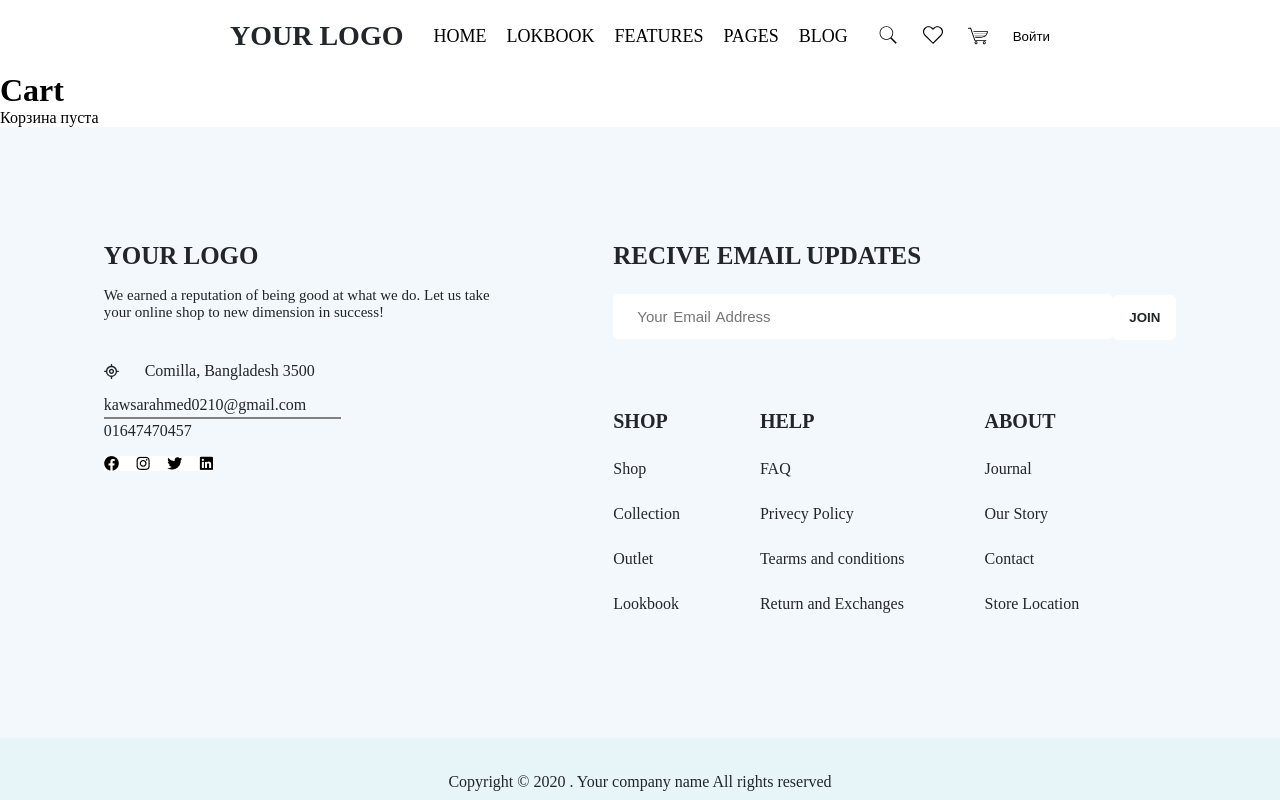
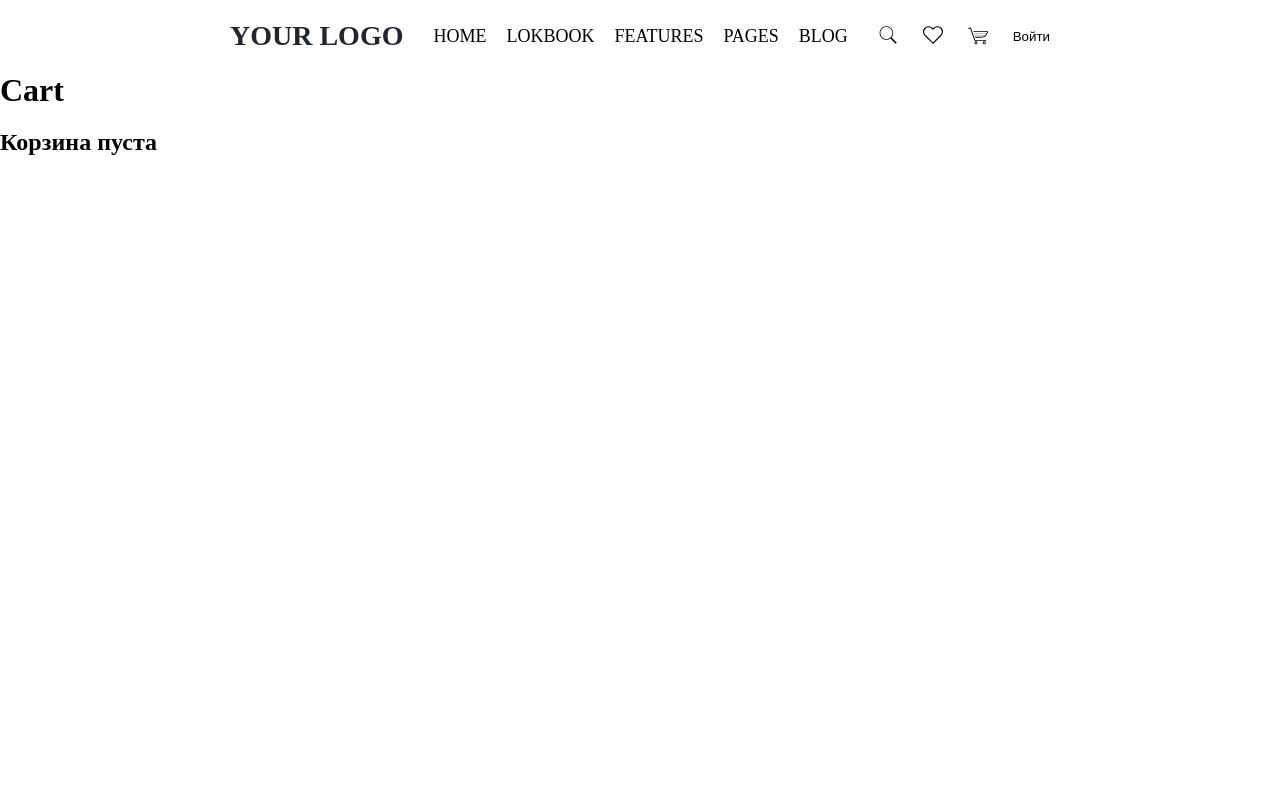
Before and after one commit to Aiba30/fashion, a React (Create React App) app: page /cart in a window 1280 px wide. Shown: the top 800 px of the page. Built offline with nearby package versions, Linux system fonts and the light colour scheme; the HTML template or start-up script is replaced by a standard one.

Commit message:
add in cart

```diff
--- a/src/App.js
+++ b/src/App.js
@@ -15,15 +15,17 @@ import { useState } from "react";
 
 function App() {
 	const {isOpen,onOpen,onClose} = useDisclosure(false);
-	const [cart,setCart] = useState([]);
+	const [cart,setCart] = useState({});
 	function addInCart(id, picture, name, desc, price, activePrice){
-		setCart(prev=>[...prev,{id,picture,name,desc,price,activePrice}]);
+		const newCart = {...cart};
+		newCart[id] = newCart[id] ? [...newCart[id],{id,picture,name,desc,price,activePrice}] : [{id,picture,name,desc,price,activePrice}];
+		setCart(newCart);
 	}
 
 	function deleteInCart(id){
-			const cardId = cart.findIndex(item => item.id === id);
-			if (cardId === -1) return;
-			setCart(cart.filter((_, index) => index !== cardId));
+		const filterCart = {...cart};
+		filterCart[id].pop();
+		setCart(filterCart);
 	}
 
   return (
@@ -31,7 +33,7 @@ function App() {
 		<BrowserRouter>
 		<Header open = {onOpen}/>
 			<Routes>
-				<Route path="/" element={<Home addInCart={addInCart} deleteInCart={deleteInCart} close = {onClose} isOpen = {isOpen}/>}/>
+				<Route path="/" element={<Home cart={cart} addInCart={addInCart} deleteInCart={deleteInCart} close = {onClose} isOpen = {isOpen}/>}/>
 				<Route path="/blog" element = {<Blog/>}/>
 				<Route path="/features" element = {<Features/>}/>
 				<Route path="/lokBook" element = {<LokBook/>}/>
--- a/src/components/WFashion/Card.jsx
+++ b/src/components/WFashion/Card.jsx
@@ -1,4 +1,4 @@
-import { useState } from "react";
+import { useCallback } from "react";
 import "./fashion.css";
 import { useNavigate } from "react-router-dom";
 export const Card = ({
@@ -8,17 +8,14 @@ export const Card = ({
   desc,
   price,
   activePrice,
+  cart,
   addInCart,
   deleteInCart,
 }) => {
   const redirect = useNavigate();
-  const [count, setCount] = useState(0);
-  function increment() {
-    setCount((prev) => prev + 1);
-  }
-  function decrement() {
-    if (count > 0) setCount((prev) => prev - 1);
-  }
+  const addToCart = useCallback(() => {
+    addInCart(id, picture, name, desc, price, activePrice);
+  }, [cart]);
   return (
     <div className="card">
       <img
@@ -30,23 +27,9 @@ export const Card = ({
       <p className="card-name">{name}</p>
       <h6 className="card-description">{desc}</h6>
       <div className="cart">
-        <button
-          onClick={() => {
-            addInCart(id, picture, name, desc, price, activePrice);
-            increment();
-          }}
-        >
-          +
-        </button>
-        <span>{count}</span>
-        <button
-          onClick={() => {
-            deleteInCart(id);
-            decrement();
-          }}
-        >
-          -
-        </button>
+        <button onClick={addToCart}>+</button>
+        <span>{cart[id] ? cart[id].length : 0}</span>
+        <button onClick={() => deleteInCart(id)}>-</button>
       </div>
       <div className="card-prices">
         <span className="card-price">{price}</span>
--- a/src/components/WFashion/WFashion.jsx
+++ b/src/components/WFashion/WFashion.jsx
@@ -2,7 +2,7 @@ import { Card } from "./Card";
 import "./fashion.css";
 import { cards } from "../../mock/mockFile";
 import { useMemo, useState } from "react";
-export const WFashion = ({ addInCart, deleteInCart }) => {
+export const WFashion = ({ cart, addInCart, deleteInCart }) => {
   const [value, setValue] = useState("");
   const filteredCards = useMemo(
     () =>
@@ -37,6 +37,7 @@ export const WFashion = ({ addInCart, deleteInCart }) => {
               desc={card.desc}
               price={card.price}
               activePrice={card.activePrice}
+              cart={cart}
               addInCart={addInCart}
               deleteInCart={deleteInCart}
             />
--- a/src/pages/Cart/Cart.jsx
+++ b/src/pages/Cart/Cart.jsx
@@ -1,38 +1,31 @@
 import { useState } from "react";
-const styles = {
-  width: "150px",
-  padding: "10px",
-  border: "solid",
-  margin: "0 0 0 15px",
-};
+import "./cart.css";
 export const Cart = ({ cart }) => {
   const [state, setState] = useState(cart);
+  function renderCards() {
+    const cards = [];
+    for (let key in state) {
+      cards.push(...state[key]);
+    }
+    return cards;
+  }
   return (
-    <main>
-      <h1>Cart</h1>
-      {state.length > 0 ? (
-        cart.map((item, index) => {
-          return (
-            <>
-              <p style={styles} key={index}>
-                {item.name}
-              </p>
-              <button
-                style={{
-                  padding: "10px 15px",
-                  background: "orange",
-                  margin: "0 0 10px 140px",
-                  borderRadius: "5px",
-                }}
-              >
-                delete
-              </button>
-            </>
-          );
-        })
-      ) : (
-        <p>Корзина пуста</p>
-      )}
+    <main className="cart-main">
+      <h1 className="cart-title">Cart</h1>
+      <div className="cartt">
+        {renderCards().length > 0 ? (
+          renderCards().map((card, index) => {
+            return (
+              <div className="cart__item" key={index}>
+                <p className="cart__name">{card.name}</p>
+                <p className="cart__desc">{card.desc}</p>
+              </div>
+            );
+          })
+        ) : (
+          <h2>Корзина пуста</h2>
+        )}
+      </div>
     </main>
   );
 };
--- /dev/null
+++ b/src/pages/Cart/cart.css
@@ -0,0 +1,18 @@
+.cartt {
+	display: flex;
+	flex-wrap: wrap;
+	gap: 10px;
+}
+
+.cart__item {
+	border: 2px solid;
+	padding: 5px;
+}
+
+.cart-title {
+	margin-bottom: 20px;
+}
+
+.cart-main {
+	height: 100vh;
+}
--- a/src/pages/Home/Home.jsx
+++ b/src/pages/Home/Home.jsx
@@ -1,11 +1,11 @@
 import { Hero } from "../../components/Hero";
 import { WFashion } from "../../components/WFashion";
 import { Modal } from "../../components/Modal";
-export const Home = ({ addInCart, deleteInCart, close, isOpen }) => {
+export const Home = ({ cart, addInCart, deleteInCart, close, isOpen }) => {
   return (
     <main>
       <Hero />
-      <WFashion addInCart={addInCart} deleteInCart={deleteInCart} />
+      <WFashion cart={cart} addInCart={addInCart} deleteInCart={deleteInCart} />
       {isOpen && <Modal close={close} isOpen={isOpen} />}
     </main>
   );
```
